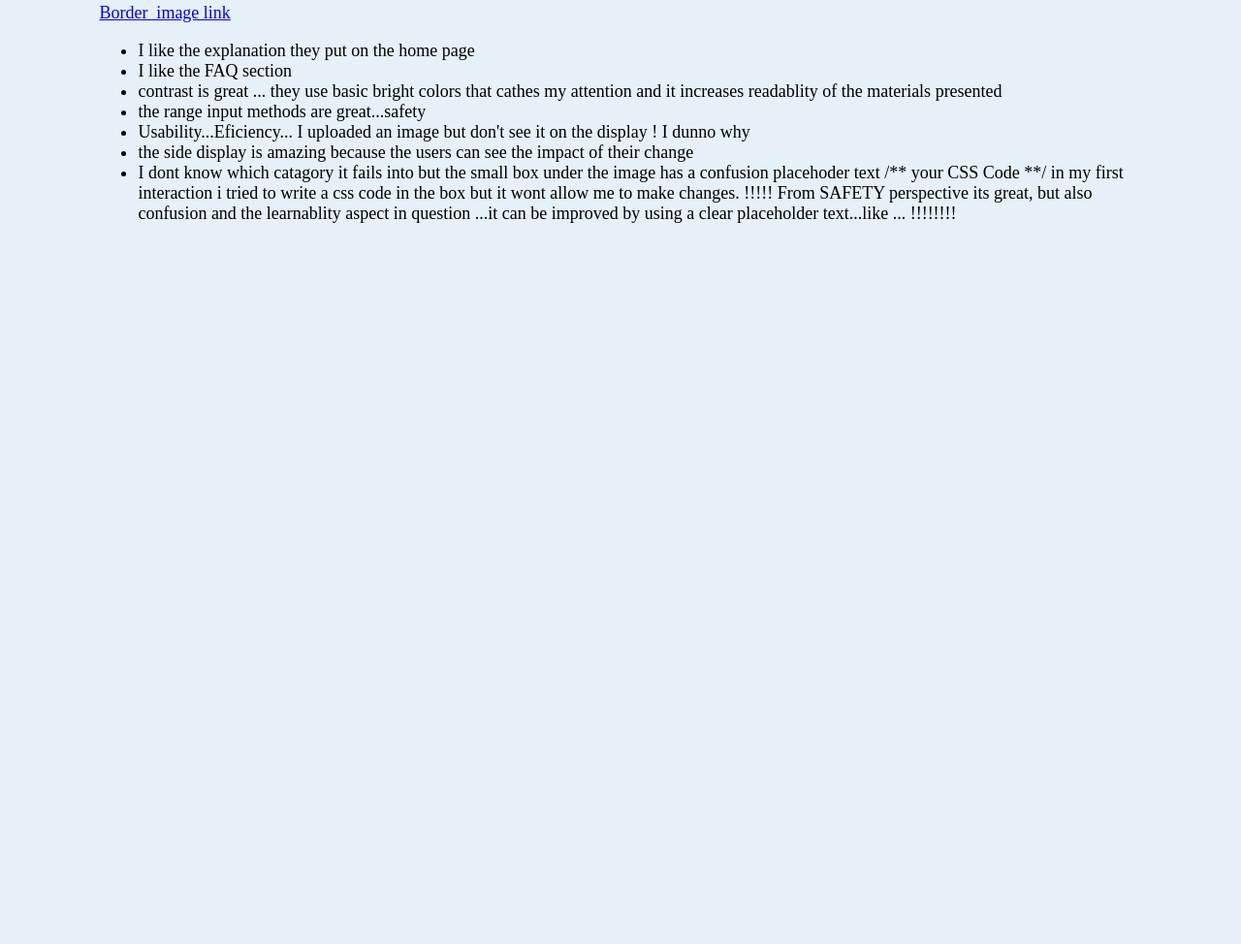
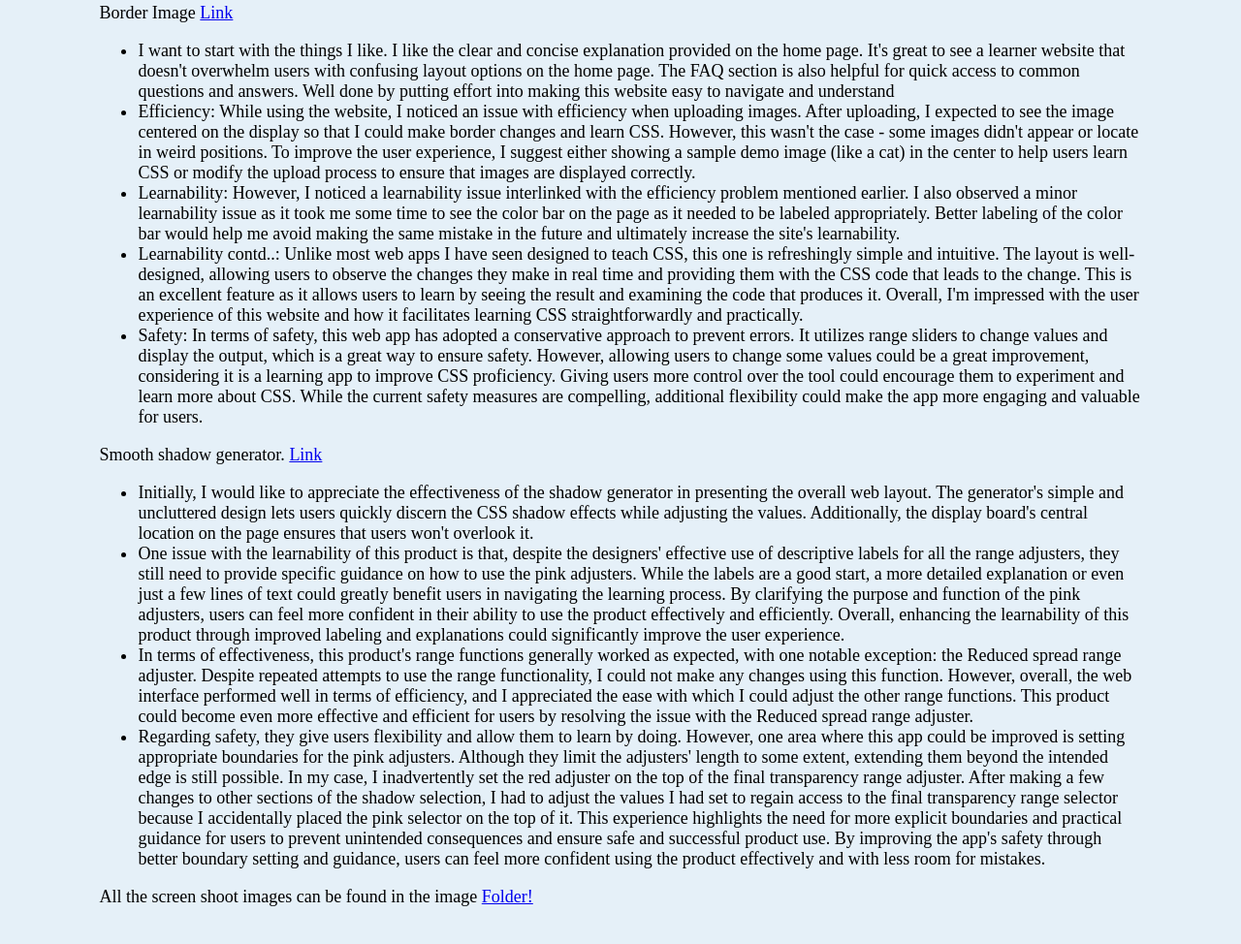
Before and after one commit to designftw/hw4-yonas39, a plain HTML site: page css-demo-critique/index.html in a window 1280 px wide. Shown: the part 200-1174 px from the top of the page at 97% size. Before the commit the page ends 800 px from the top, so only its background shows below. Drawn offline with Linux system fonts and the light colour scheme.

Commit message:
final commit

```diff
--- a/css-demo-critique/index.html
+++ b/css-demo-critique/index.html
@@ -1,14 +1,3 @@
-<!-- <!DOCTYPE html>
-<html lang="en">
-<head>
-  <meta charset="UTF-8">
-  <title>CSS Demo Critique</title>
-</head>
-<body> -->
-<!-- Write your demo critique here, free to style this writeup using CSS -->
-<!-- </body>
-</html>  -->
-
 <!DOCTYPE html>
 <html lang="en">
   <head>
@@ -22,31 +11,119 @@
     <h1>CSS Demo Critique</h1>
     <!-- Learnability..... Efficienty .... Safety  -->
     <!-- Write your demo critique here, free to style this writeup using CSS -->
-    <p><a href="https://border-image.com"> Border_image link</a></p>
+    <article>
+      <p>Border Image <a href="https://border-image.com"> Link</a></p>
       <ul>
-      <li>I like the explanation they put on the home page</li>
-      <li>I like the FAQ section</li>
         <li>
-        contrast is great ... they use basic bright colors that cathes my
-        attention and it increases readablity of the materials presented
+          I want to start with the things I like. I like the clear and concise
+          explanation provided on the home page. It's great to see a learner
+          website that doesn't overwhelm users with confusing layout options on
+          the home page. The FAQ section is also helpful for quick access to
+          common questions and answers. Well done by putting effort into making
+          this website easy to navigate and understand
         </li>
-      <li>the range input methods are great...safety</li>
+
         <li>
-        Usability...Eficiency... I uploaded an image but don't see it on the
-        display ! I dunno why
+          Efficiency: While using the website, I noticed an issue with
+          efficiency when uploading images. After uploading, I expected to see
+          the image centered on the display so that I could make border changes
+          and learn CSS. However, this wasn't the case - some images didn't
+          appear or locate in weird positions. To improve the user experience, I
+          suggest either showing a sample demo image (like a cat) in the center
+          to help users learn CSS or modify the upload process to ensure that
+          images are displayed correctly.
         </li>
         <li>
-        the side display is amazing because the users can see the impact of
-        their change
+          Learnability: However, I noticed a learnability issue interlinked with
+          the efficiency problem mentioned earlier. I also observed a minor
+          learnability issue as it took me some time to see the color bar on the
+          page as it needed to be labeled appropriately. Better labeling of the
+          color bar would help me avoid making the same mistake in the future
+          and ultimately increase the site's learnability.
         </li>
         <li>
-        I dont know which catagory it fails into but the small box under the
-        image has a confusion placehoder text /** your CSS Code **/ in my first
-        interaction i tried to write a css code in the box but it wont allow me
-        to make changes. !!!!! From SAFETY perspective its great, but also
-        confusion and the learnablity aspect in question ...it can be improved
-        by using a clear placeholder text...like ... !!!!!!!!
+          Learnability contd..: Unlike most web apps I have seen designed to
+          teach CSS, this one is refreshingly simple and intuitive. The layout
+          is well-designed, allowing users to observe the changes they make in
+          real time and providing them with the CSS code that leads to the
+          change. This is an excellent feature as it allows users to learn by
+          seeing the result and examining the code that produces it. Overall,
+          I'm impressed with the user experience of this website and how it
+          facilitates learning CSS straightforwardly and practically.
+        </li>
+
+        <li>
+          Safety: In terms of safety, this web app has adopted a conservative
+          approach to prevent errors. It utilizes range sliders to change values
+          and display the output, which is a great way to ensure safety.
+          However, allowing users to change some values could be a great
+          improvement, considering it is a learning app to improve CSS
+          proficiency. Giving users more control over the tool could encourage
+          them to experiment and learn more about CSS. While the current safety
+          measures are compelling, additional flexibility could make the app
+          more engaging and valuable for users.
         </li>
       </ul>
+
+      <p>
+        Smooth shadow generator.
+        <a href="https://shadows.brumm.af/"> Link</a>
+      </p>
+
+      <ul>
+        <li>
+          Initially, I would like to appreciate the effectiveness of the shadow
+          generator in presenting the overall web layout. The generator's simple
+          and uncluttered design lets users quickly discern the CSS shadow
+          effects while adjusting the values. Additionally, the display board's
+          central location on the page ensures that users won't overlook it.
+        </li>
+        <li>
+          One issue with the learnability of this product is that, despite the
+          designers' effective use of descriptive labels for all the range
+          adjusters, they still need to provide specific guidance on how to use
+          the pink adjusters. While the labels are a good start, a more detailed
+          explanation or even just a few lines of text could greatly benefit
+          users in navigating the learning process. By clarifying the purpose
+          and function of the pink adjusters, users can feel more confident in
+          their ability to use the product effectively and efficiently. Overall,
+          enhancing the learnability of this product through improved labeling
+          and explanations could significantly improve the user experience.
+        </li>
+        <li>
+          In terms of effectiveness, this product's range functions generally
+          worked as expected, with one notable exception: the Reduced spread
+          range adjuster. Despite repeated attempts to use the range
+          functionality, I could not make any changes using this function.
+          However, overall, the web interface performed well in terms of
+          efficiency, and I appreciated the ease with which I could adjust the
+          other range functions. This product could become even more effective
+          and efficient for users by resolving the issue with the Reduced spread
+          range adjuster.
+        </li>
+        <li>
+          Regarding safety, they give users flexibility and allow them to learn
+          by doing. However, one area where this app could be improved is
+          setting appropriate boundaries for the pink adjusters. Although they
+          limit the adjusters' length to some extent, extending them beyond the
+          intended edge is still possible. In my case, I inadvertently set the
+          red adjuster on the top of the final transparency range adjuster.
+          After making a few changes to other sections of the shadow selection,
+          I had to adjust the values I had set to regain access to the final
+          transparency range selector because I accidentally placed the pink
+          selector on the top of it. This experience highlights the need for
+          more explicit boundaries and practical guidance for users to prevent
+          unintended consequences and ensure safe and successful product use. By
+          improving the app's safety through better boundary setting and
+          guidance, users can feel more confident using the product effectively
+          and with less room for mistakes.
+        </li>
+      </ul>
+    </article>
+
+    <footer>
+      All the screen shoot images can be found in the image
+      <a href="image">Folder!</a>
+    </footer>
   </body>
 </html>
```
Lines whose indentation alone changed are shown as unchanged.
